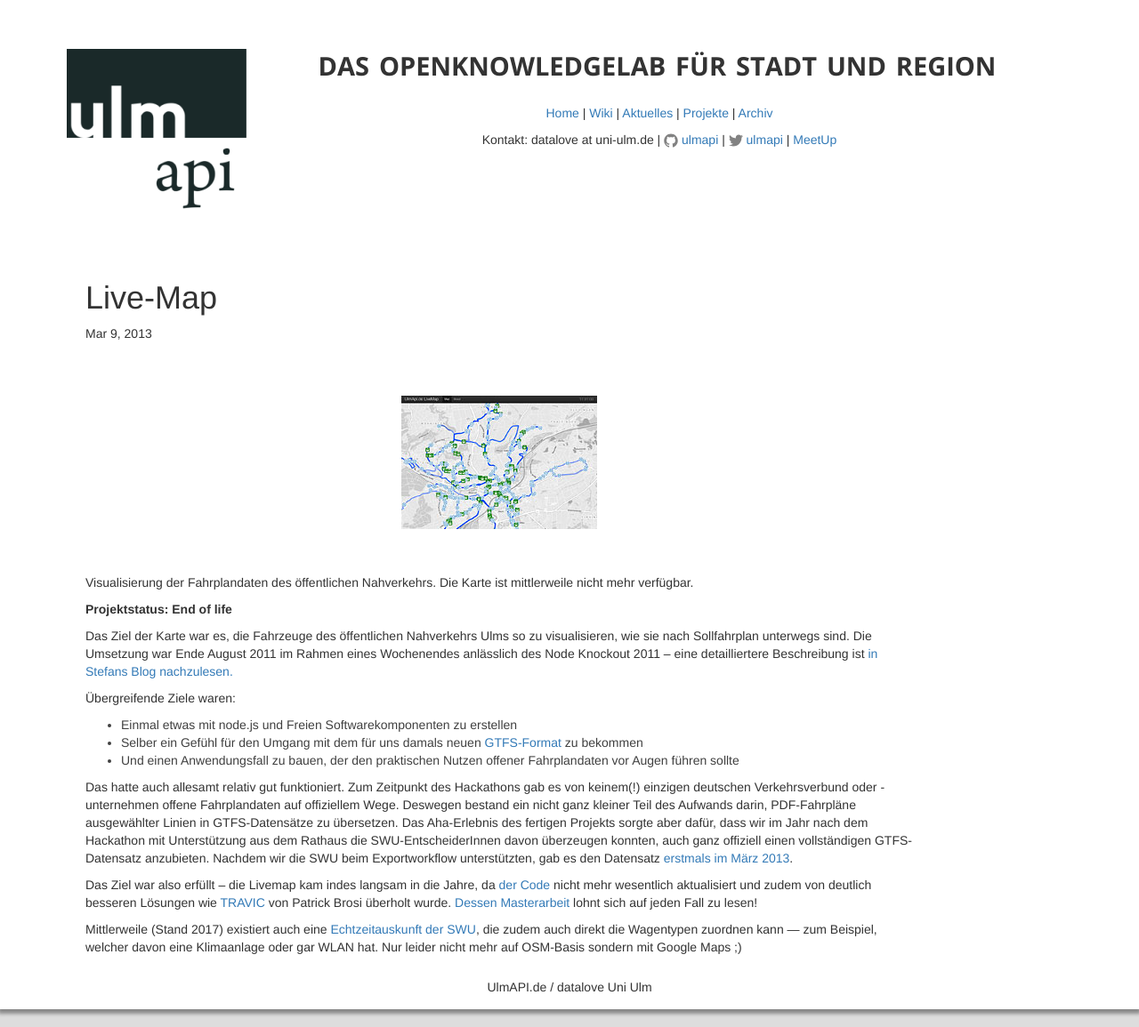
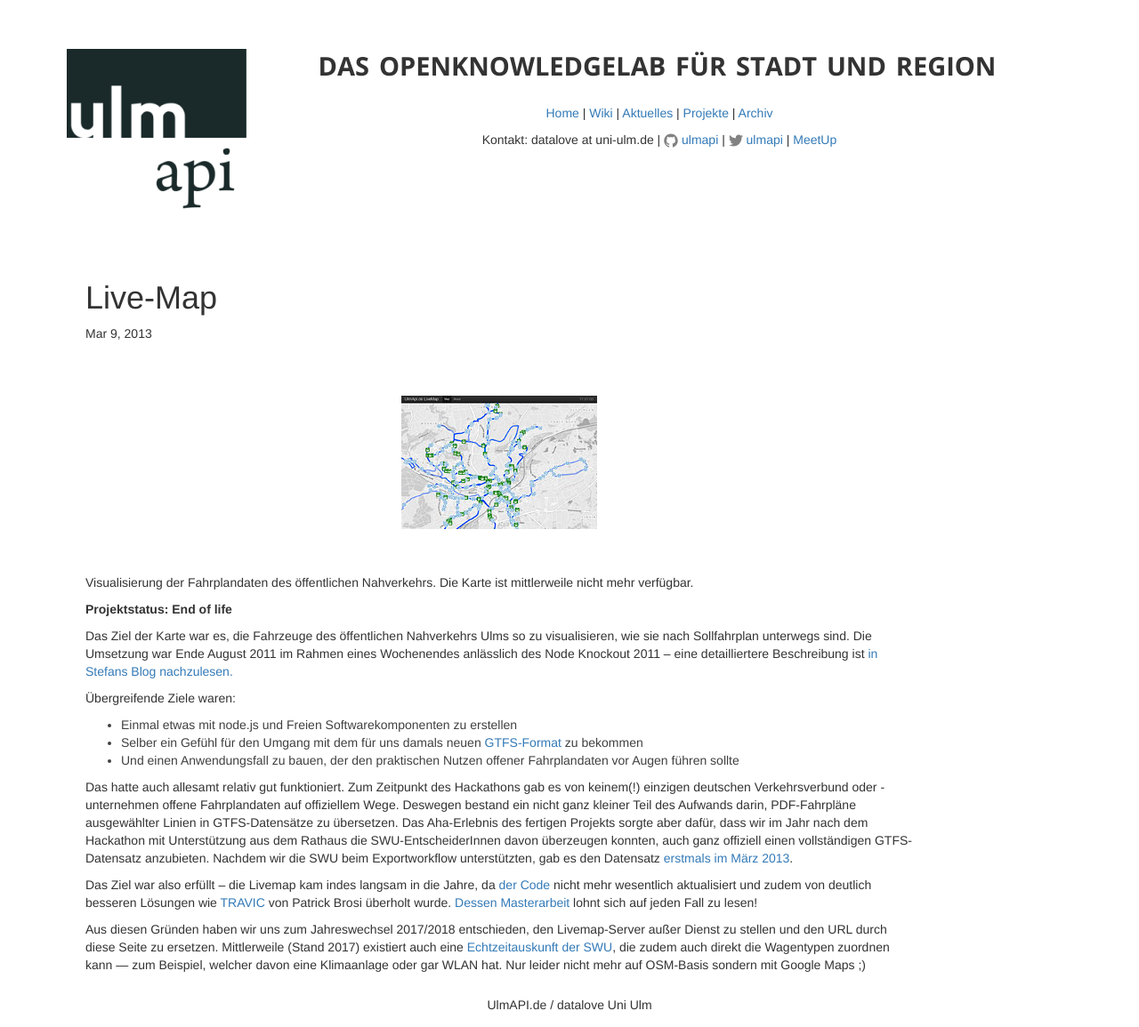
Before and after one commit to UlmApi/ulmapi.github.com, a Jekyll site: the page built from _posts/2013-03-09-livemap.md, in a window 1280 px wide. Shown: the whole page at 89% size. Built offline with Jekyll 4.4.1, drawn with Linux system fonts in a browser that asks for light colours.

Commit message:
expanded on EOL again

```diff
--- a/_posts/2013-03-09-livemap.md
+++ b/_posts/2013-03-09-livemap.md
@@ -25,4 +25,4 @@ Das hatte auch allesamt relativ gut funktioniert. Zum Zeitpunkt des Hackathons g
 
 Das Ziel war also erfüllt – die Livemap kam indes langsam in die Jahre, da [der Code](https://github.com/ulmapi/livemap) nicht mehr wesentlich aktualisiert und zudem von deutlich besseren Lösungen wie [TRAVIC](http://tracker.geops.ch/?z=14&s=1&x=1111730.1103&y=6173536.1046&l=transport) von Patrick Brosi überholt wurde. [Dessen Masterarbeit](http://ad-publications.informatik.uni-freiburg.de/theses/Master_Patrick_Brosi_2014.pdf) lohnt sich auf jeden Fall zu lesen!
 
-Mittlerweile (Stand 2017) existiert auch eine [Echtzeitauskunft der SWU](https://echtzeit.swu.de), die zudem auch direkt die Wagentypen zuordnen kann — zum Beispiel, welcher davon eine Klimaanlage oder gar WLAN hat. Nur leider nicht mehr auf OSM-Basis sondern mit Google Maps ;)
+Aus diesen Gründen haben wir uns zum Jahreswechsel 2017/2018 entschieden, den Livemap-Server außer Dienst zu stellen und den URL durch diese Seite zu ersetzen. Mittlerweile (Stand 2017) existiert auch eine [Echtzeitauskunft der SWU](https://echtzeit.swu.de), die zudem auch direkt die Wagentypen zuordnen kann — zum Beispiel, welcher davon eine Klimaanlage oder gar WLAN hat. Nur leider nicht mehr auf OSM-Basis sondern mit Google Maps ;)
```
